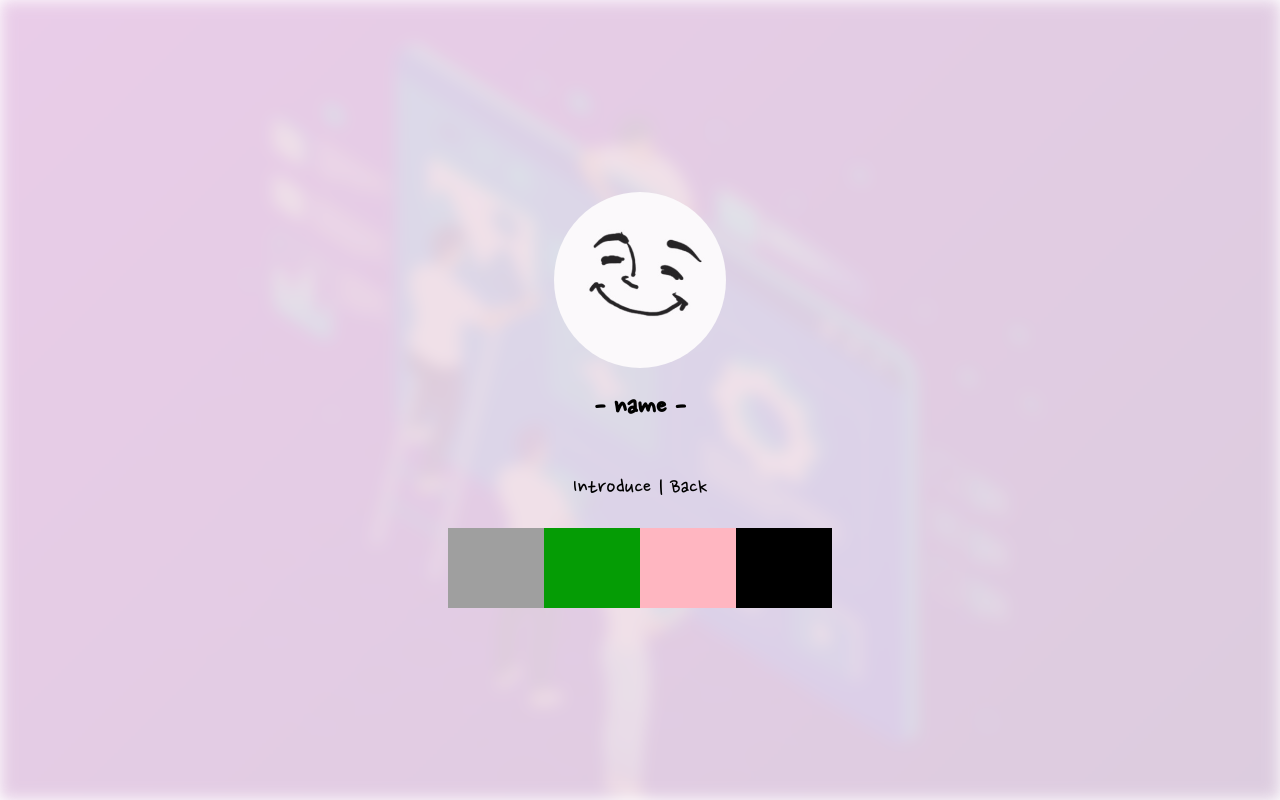
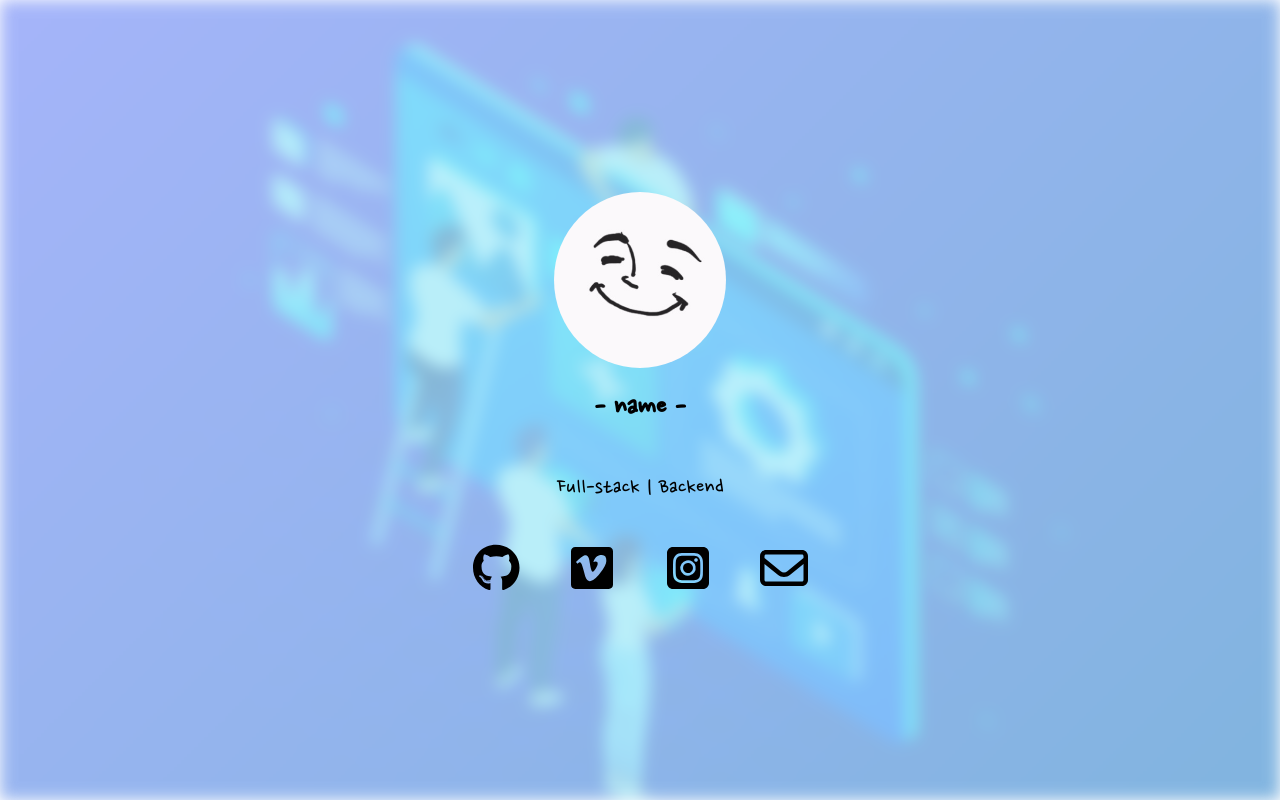
Before and after one commit to cHr1s0Gil/cHr1s0-blog, a Next.js app: page / in a window 1280 px wide. Built offline with nearby package versions, Linux system fonts and the light colour scheme.

Commit message:
메인 배너 제작 완료

```diff
--- a/app/components/Profile.tsx
+++ b/app/components/Profile.tsx
@@ -5,10 +5,18 @@ import thumbStyles from "styles/components/Profile/ProfileThumb.module.css";
 import navStyles from "styles/components/Profile/ProfileNav.module.css";
 import infoStyles from "styles/components/Profile/ProfileInfo.module.css";
 
-import config from "../../next.config";
+import pathConfig from "../../next.config";
+
+import { config } from '@fortawesome/fontawesome-svg-core'
+import '@fortawesome/fontawesome-svg-core/styles.css'
+import { FontAwesomeIcon } from "@fortawesome/react-fontawesome";
+import { faGithub, faSquareInstagram, faVimeo } from "@fortawesome/free-brands-svg-icons";
+import { faEnvelope } from "@fortawesome/free-regular-svg-icons";
+import Link from "next/link";
+config.autoAddCss = false
 
 export default function ProfileInfo() {
-    const imagePath = config.basePath;
+    const imagePath = pathConfig.basePath;
 
     return (
         <div className={styles.profileContainer}>
@@ -31,15 +39,31 @@ export default function ProfileInfo() {
                 </div>
                 <div className={infoStyles.profileSubContainer}>
                     <span className={infoStyles.profileSub}>
-                        Introduce | Back
+                        Full-stack | Backend
                     </span>
                 </div>
             </div>
             <div className={navStyles.profileNavContainer}>
-                <div className={navStyles.githubContainer}></div>
-                <div className={navStyles.velogContainer}></div>
-                <div className={navStyles.instagramContainer}></div>
-                <div className={navStyles.mailContainer}></div>
+                <Link className={navStyles.linkContainer} href={"https://github.com/cHr1s0326"} target="_blank">
+                    <div className={navStyles.githubContainer}>
+                        <FontAwesomeIcon icon={faGithub} size="3x" />
+                    </div>
+                </Link>
+                <Link className={navStyles.linkContainer} href={"https://velog.io/@chr1s0"} target="_blank">
+                    <div className={navStyles.velogContainer}>
+                        <FontAwesomeIcon icon={faVimeo} size="3x" />
+                    </div>
+                </Link>
+                <Link className={navStyles.linkContainer} href={"https://www.instagram.com/ch_r1s0/"} target="_blank">
+                <div className={navStyles.instagramContainer}>
+                    <FontAwesomeIcon icon={faSquareInstagram} size="3x" />
+                </div>
+            </Link>
+            <Link className={navStyles.linkContainer} href={"mailto:qudcksrlf1@gmail.com"}>
+                <div className={navStyles.mailContainer}>
+                    <FontAwesomeIcon icon={faEnvelope} size="3x" />
+                </div>
+            </Link>
             </div>
         </div>
     )
--- a/package.json
+++ b/package.json
@@ -11,6 +11,11 @@
     "lint": "next lint"
   },
   "dependencies": {
+    "@fortawesome/fontawesome-svg-core": "^6.4.2",
+    "@fortawesome/free-brands-svg-icons": "^6.4.2",
+    "@fortawesome/free-regular-svg-icons": "^6.4.2",
+    "@fortawesome/free-solid-svg-icons": "^6.4.2",
+    "@fortawesome/react-fontawesome": "^0.2.0",
     "next": "^14.0.3",
     "react": "^18.2.0",
     "react-dom": "^18.2.0"
--- a/public/styles/components/MainBanner/MainBanner.module.css
+++ b/public/styles/components/MainBanner/MainBanner.module.css
@@ -15,7 +15,7 @@
     left: 0;
     background-size: cover;
     filter: blur(8px);
-    opacity: 0.2;
+    opacity: 0.5;
 }
 
 .bannerImage::before {
@@ -25,7 +25,7 @@
     right: 0;
     bottom: 0;
     left: 0;
-    background-color: rgb(141, 10, 75);
+    background-color: rgba(7, 199, 242, 0.9);
     /* 하늘색 배경 추가 */
     opacity: 0.6;
 }
--- a/public/styles/components/Profile/ProfileNav.module.css
+++ b/public/styles/components/Profile/ProfileNav.module.css
@@ -1,28 +1,22 @@
 .profileNavContainer {
     width: 100%;
     height: 10%;
-    background-color: white;
     display: flex;
     justify-content: center;
 }
 
-.profileNavContainer div {
+.linkContainer  {
     width: 25%;
     height: 100%;
+    display: flex;
+    justify-content: center;
+    align-items: center;
 }
 
-.githubContainer {
-    background-color: rgba(0, 0, 0, 0.377);
+.profileNavContainer div {
+    width: 100%;
+    height: 100%;
+    display: flex;
+    justify-content: center;
+    align-items: center;
 }
-
-.velogContainer {
-    background-color: rgb(5, 156, 5);
-}
-
-.instagramContainer {
-    background-color: lightpink;
-}
-
-.mailContainer {
-    background-color: black;
-}
--- a/public/styles/components/Profile/ProfileThumb.module.css
+++ b/public/styles/components/Profile/ProfileThumb.module.css
@@ -2,8 +2,6 @@
     width: 45%;
     display: block;
 }
-
-
 
 .profileImage {
     background-color: white;
```
Also changed, not shown: 1 other file (tests, documents, lock files or other folders).
